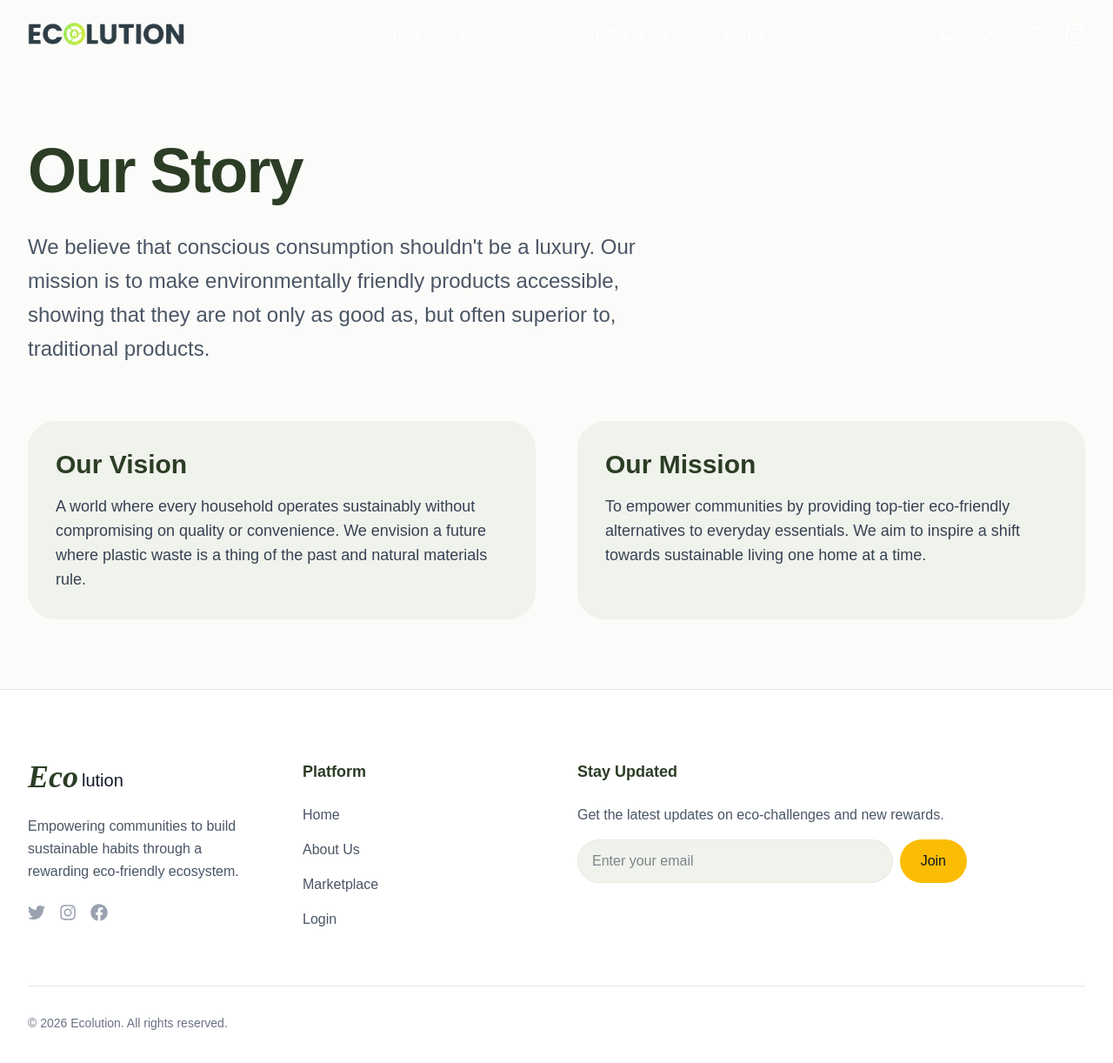
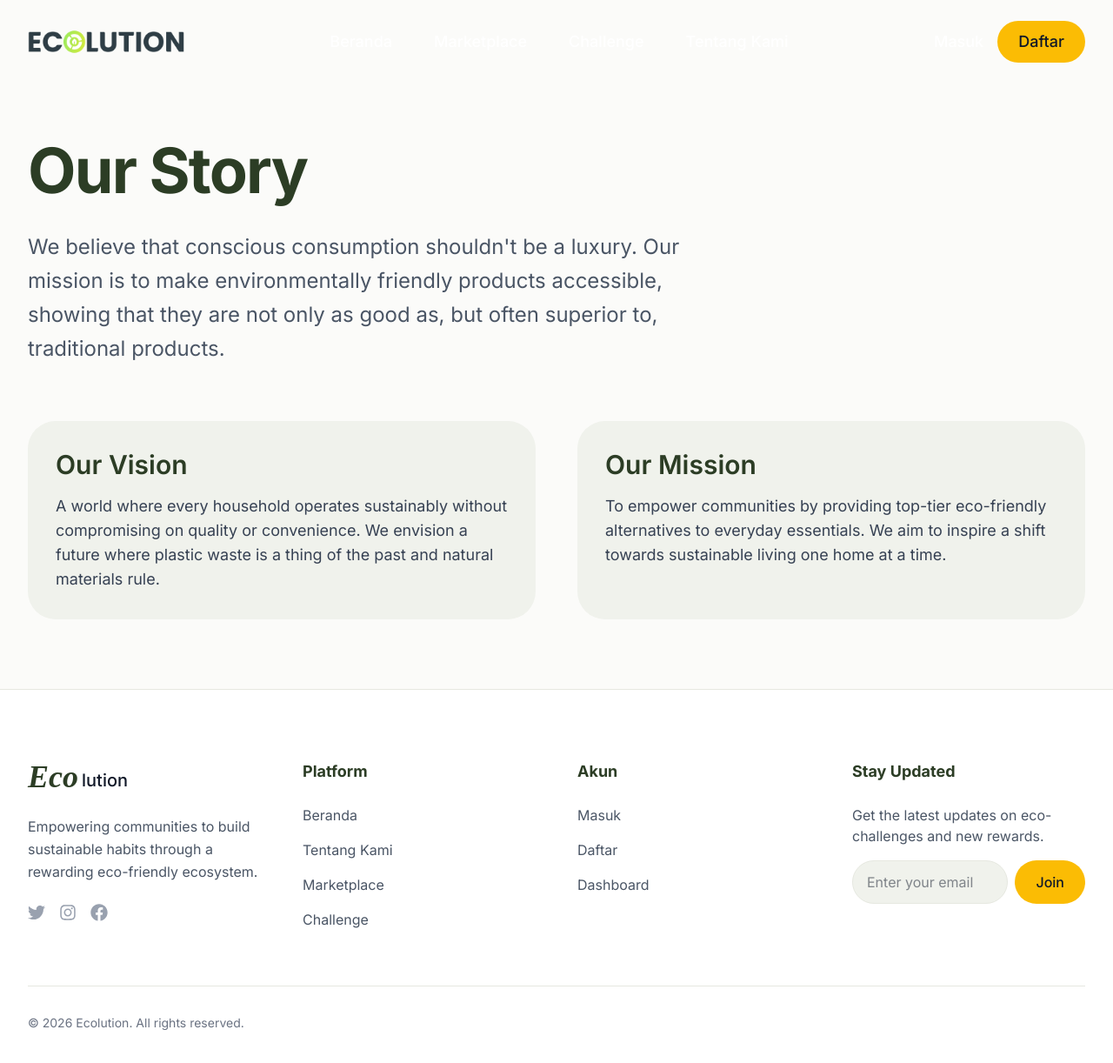
Before and after one commit to gavriel22/ecolution, a Next.js app: page /about in a window 1280 px wide. Shown: the top 1222 px of the page at 87% size. Built offline with nearby package versions, Linux system fonts and the light colour scheme; no server answers.

Commit message:
feat: implement role-based frontend, resolve merge conflicts, integrate landing page, and remove duplicate auth pages

```diff
--- a/src/app/dashboard/page.tsx
+++ b/src/app/dashboard/page.tsx
@@ -1,17 +1,3 @@
-<<<<<<< HEAD
-import { Navbar } from "@/features/landing/components/Navbar";
-
-export default function DashboardPage() {
-  return (
-    <div className="min-h-screen bg-[#fbfbf9] text-gray-900 font-sans">
-      <Navbar />
-      <main className="max-w-7xl mx-auto px-4 sm:px-6 lg:px-8 py-20 mt-20">
-        <h1 className="text-3xl font-bold text-[#2c3d25] mb-6 tracking-tight">Dashboard Placeholder</h1>
-        <div className="bg-white p-8 rounded-[2rem] shadow-sm border border-[#e6e8e0]">
-          <p className="text-gray-600">This is a placeholder for the user dashboard. Backend integration will go here.</p>
-        </div>
-      </main>
-=======
 "use client";
 
 import Link from "next/link";
@@ -440,7 +426,6 @@ function AdminDashboard({ name }: { name: string }) {
           </table>
         )}
       </div>
->>>>>>> 61b3f5a5b82009e1ec9ccaddd8cbe8af1049357e
     </div>
   );
 }
--- a/src/app/globals.css
+++ b/src/app/globals.css
@@ -49,9 +49,3 @@
     --foreground: #ededed;
   }
 }
-
-body {
-  background: var(--background);
-  color: var(--foreground);
-  font-family: Arial, Helvetica, sans-serif;
-}
--- a/src/app/login/page.tsx
+++ b/src/app/login/page.tsx
@@ -1,35 +1,3 @@
-<<<<<<< HEAD
-import { Navbar } from "@/features/landing/components/Navbar";
-import { Footer } from "@/features/landing/components/Footer";
-
-export default function LoginPage() {
-  return (
-    <div className="min-h-screen flex flex-col bg-[#fbfbf9] text-gray-900 font-sans">
-      <Navbar />
-      <main className="flex-1 flex items-center justify-center pt-20">
-        <div className="bg-white p-10 rounded-[2rem] shadow-sm max-w-md w-full mx-4 border border-[#e6e8e0]">
-          <h1 className="text-3xl font-bold text-[#2c3d25] mb-6 text-center tracking-tight">Welcome Back</h1>
-          <form className="space-y-4">
-            <div>
-              <label className="block text-sm font-medium text-gray-700 mb-1">Email</label>
-              <input type="email" className="w-full px-4 py-3 rounded-xl border border-gray-200 focus:outline-none focus:ring-2 focus:ring-[#2c3d25] bg-[#fbfbf9]" placeholder="you@example.com" />
-            </div>
-            <div>
-              <label className="block text-sm font-medium text-gray-700 mb-1">Password</label>
-              <input type="password" className="w-full px-4 py-3 rounded-xl border border-gray-200 focus:outline-none focus:ring-2 focus:ring-[#2c3d25] bg-[#fbfbf9]" placeholder="••••••••" />
-            </div>
-            <button className="w-full bg-[#fbbc04] hover:bg-[#e3aa04] text-gray-900 font-semibold py-3 rounded-xl transition-colors mt-4">
-              Sign In
-            </button>
-          </form>
-          <p className="text-center text-sm text-gray-500 mt-6">
-            Don't have an account? <a href="#" className="text-[#2c3d25] font-semibold hover:underline">Sign up</a>
-          </p>
-        </div>
-      </main>
-      <Footer />
-    </div>
-=======
 import { LoginForm } from "@/features/auth/components/login-form";
 
 export default function LoginPage() {
@@ -37,6 +5,5 @@ export default function LoginPage() {
     <main className="flex min-h-screen items-center justify-center bg-paper-50 px-4">
       <LoginForm />
     </main>
->>>>>>> 61b3f5a5b82009e1ec9ccaddd8cbe8af1049357e
   );
 }
--- a/src/app/marketplace/page.tsx
+++ b/src/app/marketplace/page.tsx
@@ -1,23 +1,3 @@
-<<<<<<< HEAD
-import { Navbar } from "@/features/landing/components/Navbar";
-import { Footer } from "@/features/landing/components/Footer";
-import { MarketplacePreview } from "@/features/landing/components/MarketplacePreview";
-
-export default function MarketplacePage() {
-  return (
-    <div className="min-h-screen bg-[#fbfbf9] text-gray-900 font-sans">
-      <Navbar />
-      <main className="pt-24 pb-20">
-        <div className="max-w-7xl mx-auto px-4 sm:px-6 lg:px-8 mb-12">
-          <h1 className="text-5xl font-bold text-[#2c3d25] tracking-tight">Eco Marketplace</h1>
-          <p className="mt-4 text-xl text-gray-600 max-w-2xl">
-            Explore our wide range of eco-friendly products. Earn points by recycling and redeem them for these sustainable essentials.
-          </p>
-        </div>
-        <MarketplacePreview />
-      </main>
-      <Footer />
-=======
 "use client";
 
 import { useState } from "react";
@@ -212,7 +192,6 @@ export default function MarketplacePage() {
           </button>
         </div>
       )}
->>>>>>> 61b3f5a5b82009e1ec9ccaddd8cbe8af1049357e
     </div>
   );
 }
--- a/src/app/page.tsx
+++ b/src/app/page.tsx
@@ -1,8 +1,10 @@
-<<<<<<< HEAD
 import { Navbar } from "@/features/landing/components/Navbar";
 import { Hero } from "@/features/landing/components/Hero";
+import { Features } from "@/features/landing/components/Features";
 import { MarketplacePreview } from "@/features/landing/components/MarketplacePreview";
+import { WhyRecycling } from "@/features/landing/components/WhyRecycling";
 import { MissionCommunity } from "@/features/landing/components/MissionCommunity";
+import { CTA } from "@/features/landing/components/CTA";
 import { Footer } from "@/features/landing/components/Footer";
 
 export default function Home() {
@@ -11,16 +13,13 @@ export default function Home() {
       <Navbar />
       <main>
         <Hero />
+        <Features />
         <MarketplacePreview />
+        <WhyRecycling />
         <MissionCommunity />
+        <CTA />
       </main>
       <Footer />
     </div>
   );
-=======
-import { redirect } from "next/navigation";
-
-export default function Home() {
-  redirect("/activity");
->>>>>>> 61b3f5a5b82009e1ec9ccaddd8cbe8af1049357e
 }
--- a/src/app/register/page.tsx
+++ b/src/app/register/page.tsx
@@ -1,43 +1,3 @@
-<<<<<<< HEAD
-import Link from "next/link";
-import { Leaf } from "lucide-react";
-
-export default function RegisterPage() {
-  return (
-    <div className="min-h-screen flex items-center justify-center bg-gray-50 px-4 py-12">
-      <div className="max-w-md w-full bg-white rounded-3xl shadow-xl p-8 border border-gray-100">
-        <div className="flex justify-center mb-6">
-          <div className="bg-yellow-400 p-3 rounded-xl">
-            <Leaf className="w-8 h-8 text-yellow-950" />
-          </div>
-        </div>
-        <h2 className="text-2xl font-bold text-center text-gray-900 mb-8">Join Ecolution</h2>
-
-        <form className="space-y-5">
-          <div>
-            <label className="block text-sm font-medium text-gray-700 mb-1">Full Name</label>
-            <input type="text" className="w-full px-4 py-3 rounded-xl border border-gray-200 focus:outline-none focus:border-yellow-500" placeholder="John Doe" />
-          </div>
-          <div>
-            <label className="block text-sm font-medium text-gray-700 mb-1">Email</label>
-            <input type="email" className="w-full px-4 py-3 rounded-xl border border-gray-200 focus:outline-none focus:border-yellow-500" placeholder="you@example.com" />
-          </div>
-          <div>
-            <label className="block text-sm font-medium text-gray-700 mb-1">Password</label>
-            <input type="password" className="w-full px-4 py-3 rounded-xl border border-gray-200 focus:outline-none focus:border-yellow-500" placeholder="••••••••" />
-          </div>
-
-          <button type="button" className="w-full py-3 bg-yellow-400 text-yellow-950 rounded-xl font-bold hover:bg-yellow-500 transition-colors shadow-sm">
-            Create Account (Placeholder)
-          </button>
-        </form>
-
-        <p className="text-center mt-6 text-gray-600">
-          Already have an account? <Link href="/login" className="text-yellow-700 font-bold hover:underline">Sign in</Link>
-        </p>
-      </div>
-    </div>
-=======
 import { RegisterForm } from "@/features/auth/components/register-form";
 
 export default function RegisterPage() {
@@ -45,6 +5,5 @@ export default function RegisterPage() {
     <main className="flex min-h-screen items-center justify-center bg-paper-50 px-4">
       <RegisterForm />
     </main>
->>>>>>> 61b3f5a5b82009e1ec9ccaddd8cbe8af1049357e
   );
 }
--- a/src/features/landing/components/Footer.tsx
+++ b/src/features/landing/components/Footer.tsx
@@ -29,20 +29,30 @@ export function Footer() {
           <div>
             <h4 className="font-bold text-[#2c3d25] mb-6 text-lg">Platform</h4>
             <ul className="space-y-4 text-gray-600">
-              <li><Link href="/" className="hover:text-[#fbbc04] transition-colors">Home</Link></li>
-              <li><Link href="/about" className="hover:text-[#fbbc04] transition-colors">About Us</Link></li>
+              <li><Link href="/" className="hover:text-[#fbbc04] transition-colors">Beranda</Link></li>
+              <li><Link href="/about" className="hover:text-[#fbbc04] transition-colors">Tentang Kami</Link></li>
               <li><Link href="/marketplace" className="hover:text-[#fbbc04] transition-colors">Marketplace</Link></li>
-              <li><Link href="/login" className="hover:text-[#fbbc04] transition-colors">Login</Link></li>
+              <li><Link href="/challenge" className="hover:text-[#fbbc04] transition-colors">Challenge</Link></li>
+            </ul>
+          </div>
+
+          {/* Account */}
+          <div>
+            <h4 className="font-bold text-[#2c3d25] mb-6 text-lg">Akun</h4>
+            <ul className="space-y-4 text-gray-600">
+              <li><Link href="/login" className="hover:text-[#fbbc04] transition-colors">Masuk</Link></li>
+              <li><Link href="/register" className="hover:text-[#fbbc04] transition-colors">Daftar</Link></li>
+              <li><Link href="/dashboard" className="hover:text-[#fbbc04] transition-colors">Dashboard</Link></li>
             </ul>
           </div>
 
           {/* Newsletter */}
-          <div className="lg:col-span-2">
+          <div>
             <h4 className="font-bold text-[#2c3d25] mb-6 text-lg">Stay Updated</h4>
             <p className="text-gray-600 mb-4">
               Get the latest updates on eco-challenges and new rewards.
             </p>
-            <form className="flex gap-2 max-w-md">
+            <form className="flex gap-2">
               <input
                 type="email"
                 placeholder="Enter your email"
--- a/src/features/landing/components/MissionCommunity.tsx
+++ b/src/features/landing/components/MissionCommunity.tsx
@@ -1,3 +1,5 @@
+import Link from "next/link";
+
 export function MissionCommunity() {
   return (
     <section className="bg-white">
@@ -48,9 +50,9 @@ export function MissionCommunity() {
             participate in joint projects aimed at preserving the<br className="hidden md:block"/>
             environment
           </p>
-          <button className="mt-8 px-10 py-3 bg-[#fbbc04] hover:bg-[#e3aa04] text-gray-900 rounded-full font-medium transition-colors shadow-lg">
+          <Link href="/login" className="mt-8 px-10 py-3 bg-[#fbbc04] hover:bg-[#e3aa04] text-gray-900 rounded-full font-medium transition-colors shadow-lg inline-block">
             Sign In
-          </button>
+          </Link>
         </div>
       </div>
     </section>
--- a/src/features/landing/components/Navbar.tsx
+++ b/src/features/landing/components/Navbar.tsx
@@ -1,14 +1,11 @@
 import Link from "next/link";
-import { Search, User, Heart, ShoppingBag } from "lucide-react";
 import Image from "next/image";
-
 
 export function Navbar() {
   return (
     <nav className="absolute top-0 w-full z-50 bg-transparent py-6">
       <div className="max-w-7xl mx-auto px-4 sm:px-6 lg:px-8">
         <div className="flex justify-between items-center">
-
           <Link href="/" className="flex items-center">
             <Image
               src="/logo-main.png"
@@ -19,7 +16,6 @@ export function Navbar() {
             />
           </Link>
 
-
           <div className="hidden md:flex items-center space-x-12">
             <Link href="/" className="text-white font-medium hover:text-[#fbbc04] transition-colors text-lg">
               Beranda
@@ -27,20 +23,27 @@ export function Navbar() {
             <Link href="/marketplace" className="text-white font-medium hover:text-[#fbbc04] transition-colors text-lg">
               Marketplace
             </Link>
+            <Link href="/challenge" className="text-white font-medium hover:text-[#fbbc04] transition-colors text-lg">
+              Challenge
+            </Link>
             <Link href="/about" className="text-white font-medium hover:text-[#fbbc04] transition-colors text-lg">
               Tentang Kami
             </Link>
-            <Link href="/login" className="text-white font-medium hover:text-[#fbbc04] transition-colors text-lg">
-              Login
-            </Link>
           </div>
 
-
-          <div className="flex items-center space-x-6 text-white">
-            <button className="hover:text-[#fbbc04] transition-colors"><Search className="w-6 h-6" /></button>
-            <Link href="/login" className="hover:text-[#fbbc04] transition-colors"><User className="w-6 h-6" /></Link>
-            <button className="hover:text-[#fbbc04] transition-colors"><Heart className="w-6 h-6" /></button>
-            <button className="hover:text-[#fbbc04] transition-colors"><ShoppingBag className="w-6 h-6" /></button>
+          <div className="flex items-center space-x-4">
+            <Link
+              href="/login"
+              className="text-white font-medium hover:text-[#fbbc04] transition-colors text-lg"
+            >
+              Masuk
+            </Link>
+            <Link
+              href="/register"
+              className="px-6 py-2.5 bg-[#fbbc04] hover:bg-[#e3aa04] text-gray-900 rounded-full font-medium transition-colors text-lg"
+            >
+              Daftar
+            </Link>
           </div>
         </div>
       </div>
```
Also changed, not shown: src/features/landing/components/Hero.tsx (+6 -9 lines), 1 other file (tests, documents, lock files or other folders).
